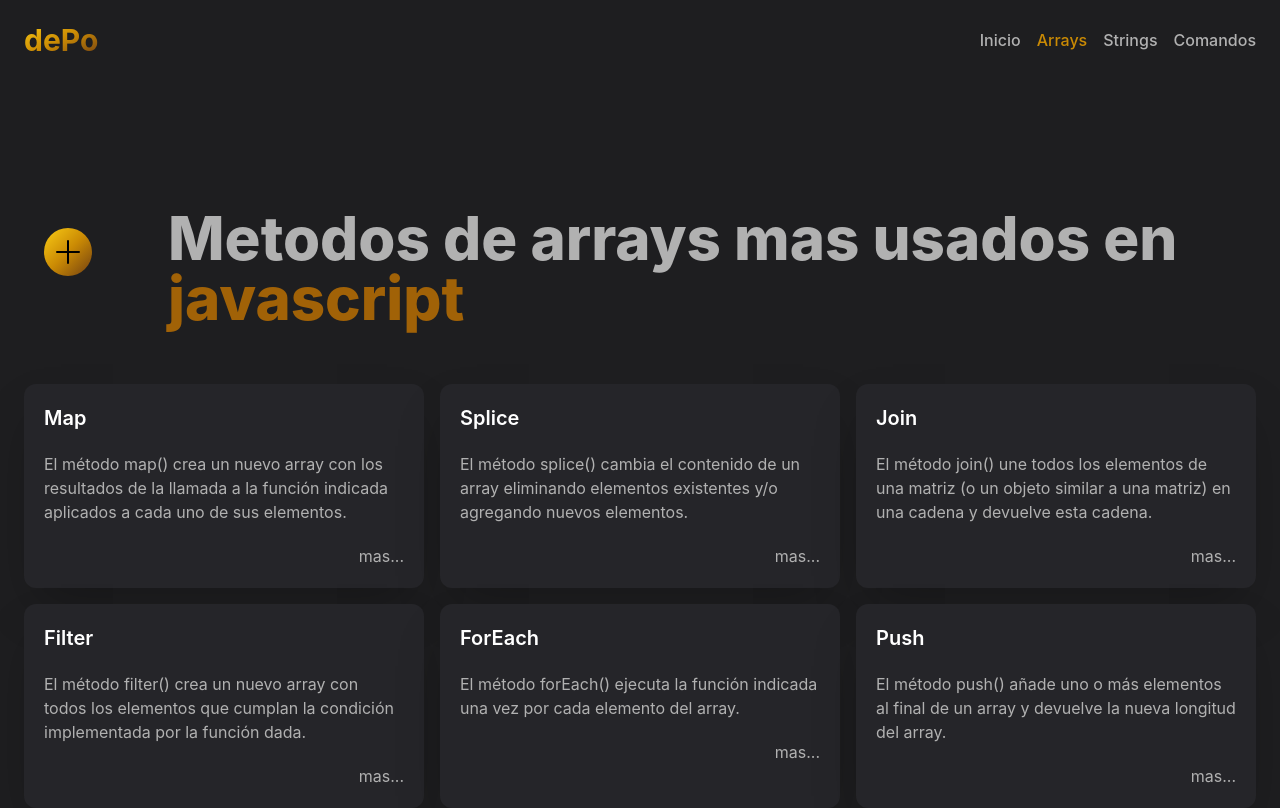
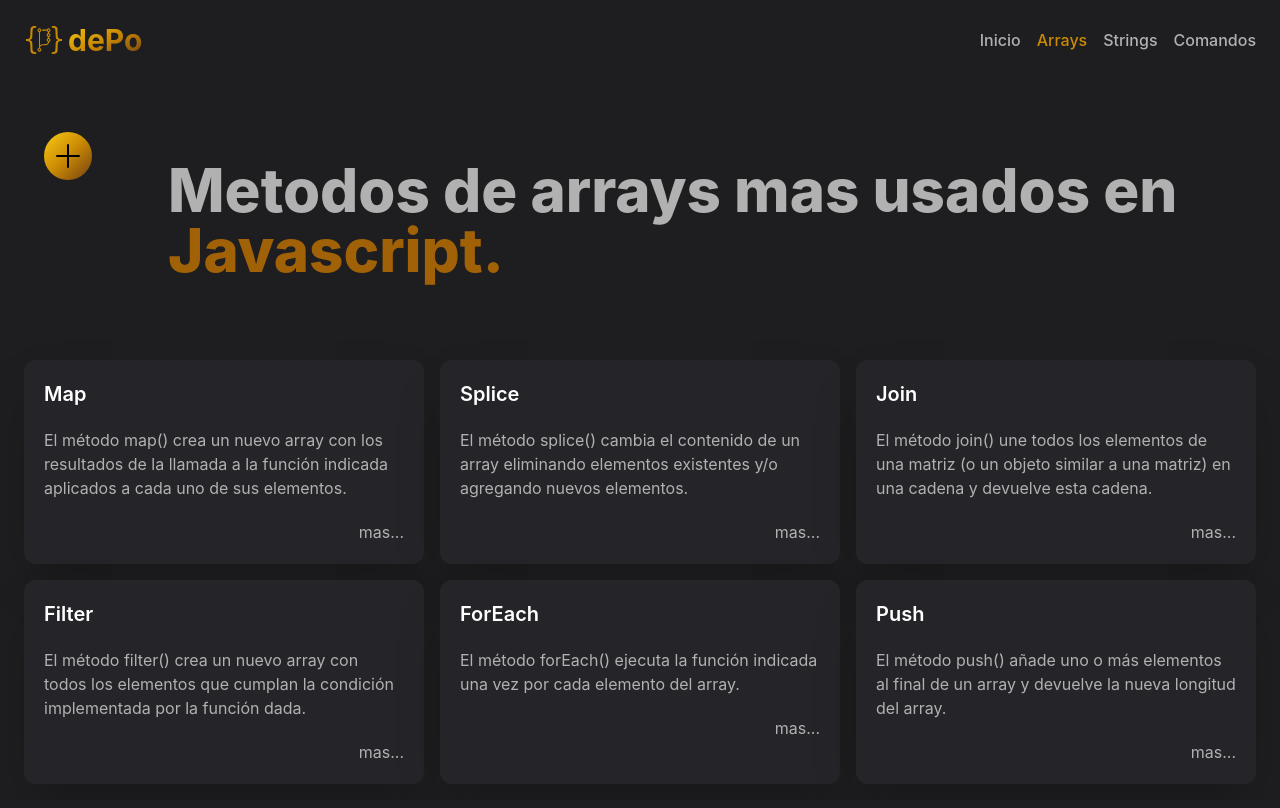
Before and after one commit to LuisAlomia/depo, a React (Vite) app: page /#/arrays/javascript in a window 1280 px wide. Built offline with nearby package versions, Linux system fonts and the light colour scheme.

Commit message:
refactor(ArrayPage): fix styles  buttonFloting and other styles

```diff
--- a/src/components/FlotingButton.tsx
+++ b/src/components/FlotingButton.tsx
@@ -17,21 +17,24 @@ const FlotingButton = () => {
   };
 
   return (
-    <div className="m-5">
+    <div className="m-5 relative">
       <button
         onClick={() => handleButton()}
-        className="w-[3rem] h-[3rem] bg-gradient-to-tl from-yellow-900 via-yellow-600 to-yellow-400 rounded-full flex justify-center items-center"
+        className=" w-[3rem] h-[3rem] bg-gradient-to-tl from-yellow-900 via-yellow-600 to-yellow-400 rounded-full flex justify-center items-center hover:bg-gradient-to-tl hover:from-yellow-400 hover:via-yellow-600"
         role="floting"
       >
         <img className="w-8" src={icoPlus} alt="button" />
       </button>
       {active && (
+        <>
+          <div className="w-[8rem] h-[20rem] rounded-3xl blur-3xl bg-gray-400 opacity-70 absolute left-[-1rem] z-0"></div>
+
           <ul role="children" className="absolute z-10 m-3 capitalize">
             {languagesButtons.map((language: Language) => (
               <li
                 key={language.id}
                 onClick={() => handleButton(language.name)}
-              className="flex items-center gap-1 my-2 hover:text-yellow-600 hover:cursor-pointer"
+                className="flex items-center gap-1 my-2 hover:text-yellow-600 hover:cursor-pointer font-semibold"
               >
                 <img
                   className="rounded-full w-7 bg-yellow-400 p-1"
@@ -42,6 +45,7 @@ const FlotingButton = () => {
               </li>
             ))}
           </ul>
+        </>
       )}
     </div>
   );
--- a/src/components/Navbar.tsx
+++ b/src/components/Navbar.tsx
@@ -1,12 +1,16 @@
 import { NavLink } from "react-router-dom";
+import logo from "../assets/logo.svg";
 
 const Navbar = () => {
   return (
-    <nav className="h-[5rem] w-screen bg-[#1e1e20] sticky top-0 z-20 mb-32">
+    <nav className="h-[5rem] bg-[#1e1e20] sticky top-0 mb-20 z-20 ">
       <div className="flex h-[5rem] max-w-7xl justify-between items-center bg-[#1e1e20] p-6 mx-auto">
-        <span className="text-3xl font-bold text-transparent bg-clip-text bg-gradient-to-tl from-yellow-900 via-yellow-600 to-yellow-400 cursor-pointer">
-          <NavLink to={"/"}>dePo</NavLink>
-        </span>
+        <div className="flex justify-center items-center gap-1">
+          <img className="w-10 addMore-img" src={logo} alt="depo" />
+          <span className="text-3xl font-bold text-transparent bg-clip-text bg-gradient-to-tl from-yellow-900 via-yellow-600 to-yellow-400 cursor-pointer">
+            <NavLink to={"/"}>dePo</NavLink>
+          </span>
+        </div>
         <ul className="flex gap-4 capitalize">
           <NavLink
             to="/"
--- a/src/components/Title.tsx
+++ b/src/components/Title.tsx
@@ -7,7 +7,7 @@ const Title = ({ type, title }: Props) => {
   return (
     <h2 className="text-6xl font-extrabold">
       Metodos de {type} mas usados en{" "}
-      <span className="text-yellow-700">{title}</span>
+      <span className="text-yellow-700 capitalize">{title}.</span>
     </h2>
   );
 };
--- a/src/data/arrayLanguageButton.ts
+++ b/src/data/arrayLanguageButton.ts
@@ -20,7 +20,7 @@ export const languagesButtons: Language[] = [
   },
   {
     id: 3,
-    name: "c#",
+    name: "c_Sharp",
     icon: icoCshare,
   },
   {
--- a/src/page/arraysPage/ArraysPage.tsx
+++ b/src/page/arraysPage/ArraysPage.tsx
@@ -14,11 +14,13 @@ const ArraysPage = () => {
 
   return (
     <article>
-      <div className="flex gap-14 mb-14">
-        <FlotingButton />
+      <div className="flex gap-14 mb-20">
+        <div className="relative top-[-3rem]">
+          <FlotingButton />
+        </div>
         <Title
           type="arrays"
-          title={languageId !== "undefined" ? languageId : "programacion"}
+          title={languageId !== "undefined" ? languageId : "programación"}
         />
       </div>
 
```
Lines whose indentation alone changed are shown as unchanged.
